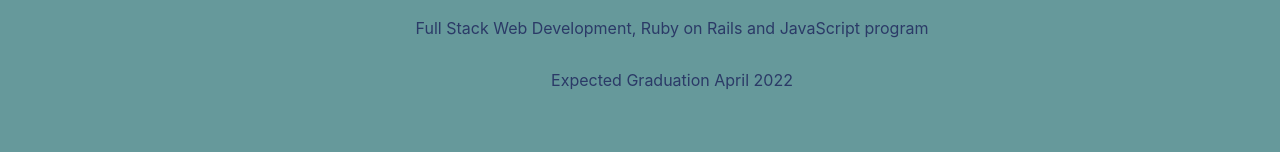
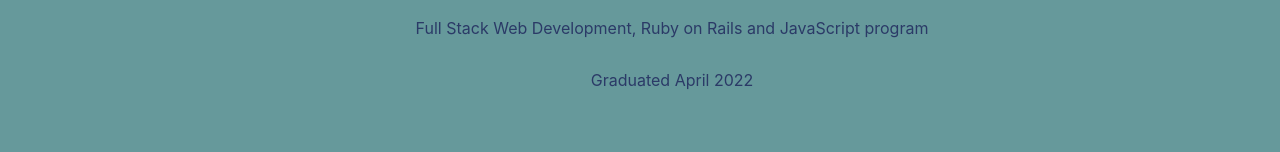
Before and after one commit to matt-draghi/Portfolio, a React (Create React App) app: page / in a window 1280 px wide. Shown: the part 2724-2876 px from the top of the page. Built offline with nearby package versions, Linux system fonts and the light colour scheme.

Commit message:
Updated Flatiron grad date

```diff
--- a/src/components/Education.js
+++ b/src/components/Education.js
@@ -6,7 +6,7 @@
                 <div className="school">
                     <h1>Flatiron School</h1>
                     <p>Full Stack Web Development, Ruby on Rails and JavaScript program </p>
-                    <p>Expected Graduation April 2022</p>
+                    <p>Graduated April 2022</p>
                 </div>
                 <br/>
                 <div className="school">
```
